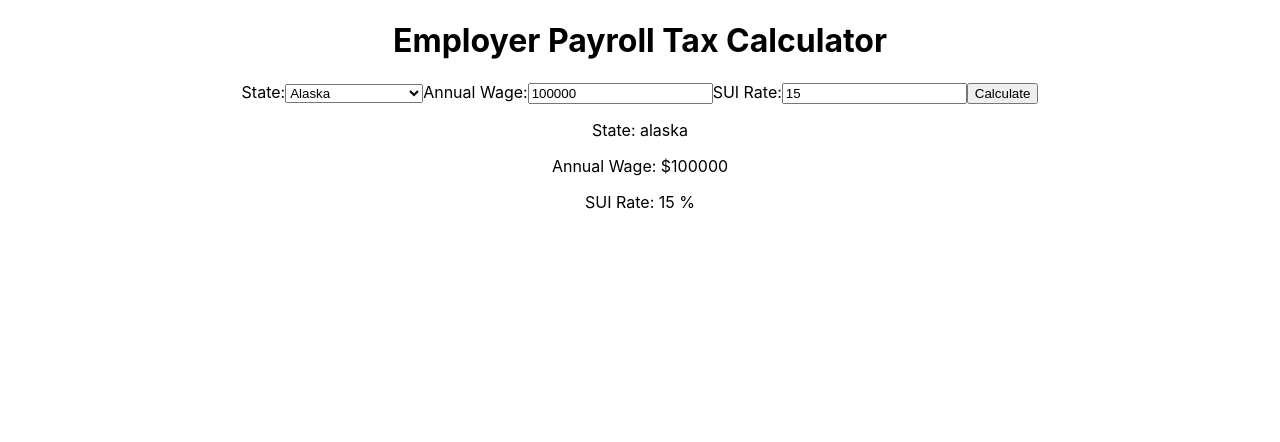
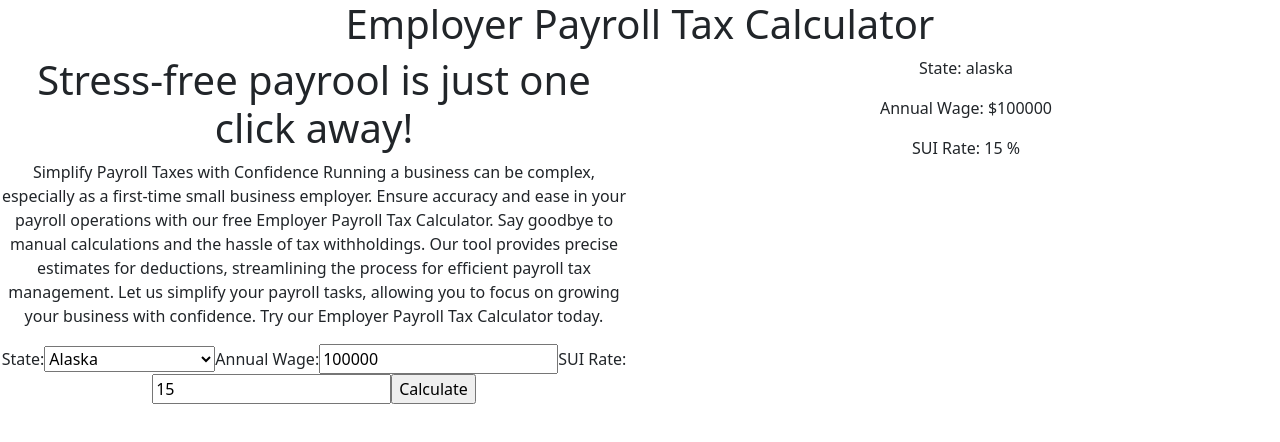
Before and after one commit to MarianaTellezR/employer-payroll-tax-calculator-mariana-tellez, a React (Create React App) app: page / in a window 1280 px wide. Shown: the top 442 px of the page. Built offline with nearby package versions, Linux system fonts and the light colour scheme.

Commit message:
Installed bootstrap

```diff
--- a/package.json
+++ b/package.json
@@ -6,6 +6,7 @@
     "@testing-library/jest-dom": "^5.17.0",
     "@testing-library/react": "^13.4.0",
     "@testing-library/user-event": "^13.5.0",
+    "bootstrap": "^5.3.1",
     "react": "^18.2.0",
     "react-dom": "^18.2.0",
     "react-scripts": "5.0.1",
--- a/src/Payroll.js
+++ b/src/Payroll.js
@@ -28,6 +28,20 @@ export default function Payroll() {
 
   return (
     <div className="Payroll">
+      <div className="row">
+        <div className="col-sm-12 col-md-6 payroll-left">
+          <h1>Stress-free payrool is just one click away!</h1>
+          <p>
+            Simplify Payroll Taxes with Confidence Running a business can be
+            complex, especially as a first-time small business employer. Ensure
+            accuracy and ease in your payroll operations with our free Employer
+            Payroll Tax Calculator. Say goodbye to manual calculations and the
+            hassle of tax withholdings. Our tool provides precise estimates for
+            deductions, streamlining the process for efficient payroll tax
+            management. Let us simplify your payroll tasks, allowing you to
+            focus on growing your business with confidence. Try our Employer
+            Payroll Tax Calculator today.
+          </p>
           <form onSubmit={handleSubmit}>
             <label for="states">State:</label>
             <select
@@ -64,10 +78,14 @@ export default function Payroll() {
             ></input>
             <input type="submit" value="Calculate" />
           </form>
+        </div>
+        <div className="col-sm-12 col-md-6 payroll-right">
           <p>State: {state}</p>
           <p>Annual Wage: ${annualWage}</p>
           <p>SUI Rate: {suiRate} %</p>
           <h2>{message}</h2>
         </div>
+      </div>
+    </div>
   );
 }
--- a/src/index.js
+++ b/src/index.js
@@ -3,6 +3,7 @@ import ReactDOM from "react-dom/client";
 import "./index.css";
 import App from "./App";
 import reportWebVitals from "./reportWebVitals";
+import "bootstrap/dist/css/bootstrap.css";
 
 const root = ReactDOM.createRoot(document.getElementById("root"));
 root.render(
```
Also changed, not shown: 1 other file (tests, documents, lock files or other folders). Lines whose indentation alone changed are shown as unchanged.
